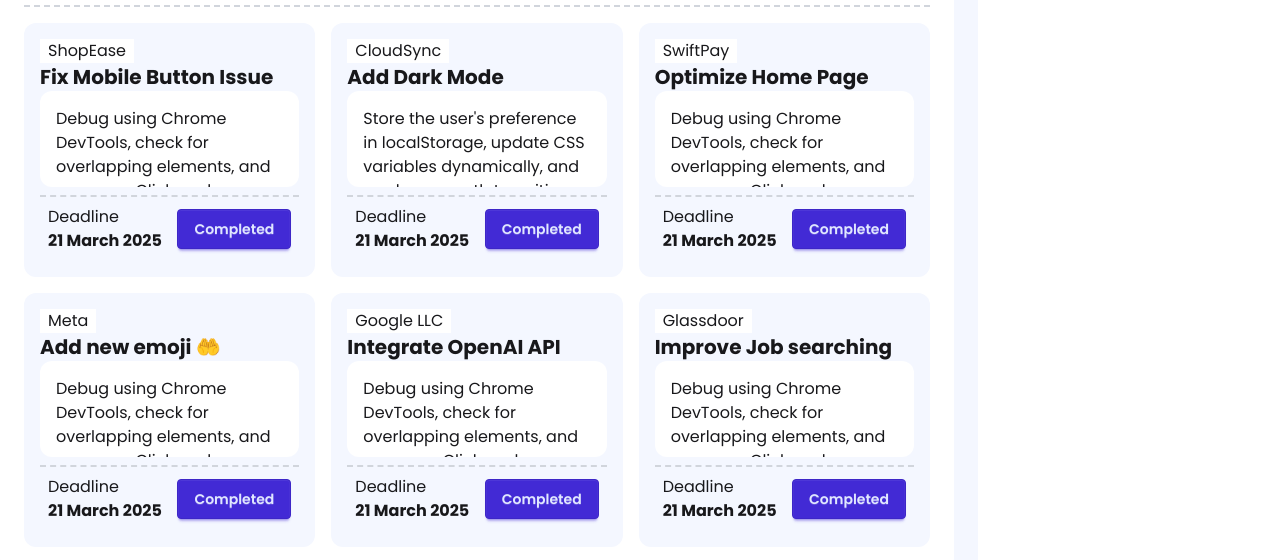
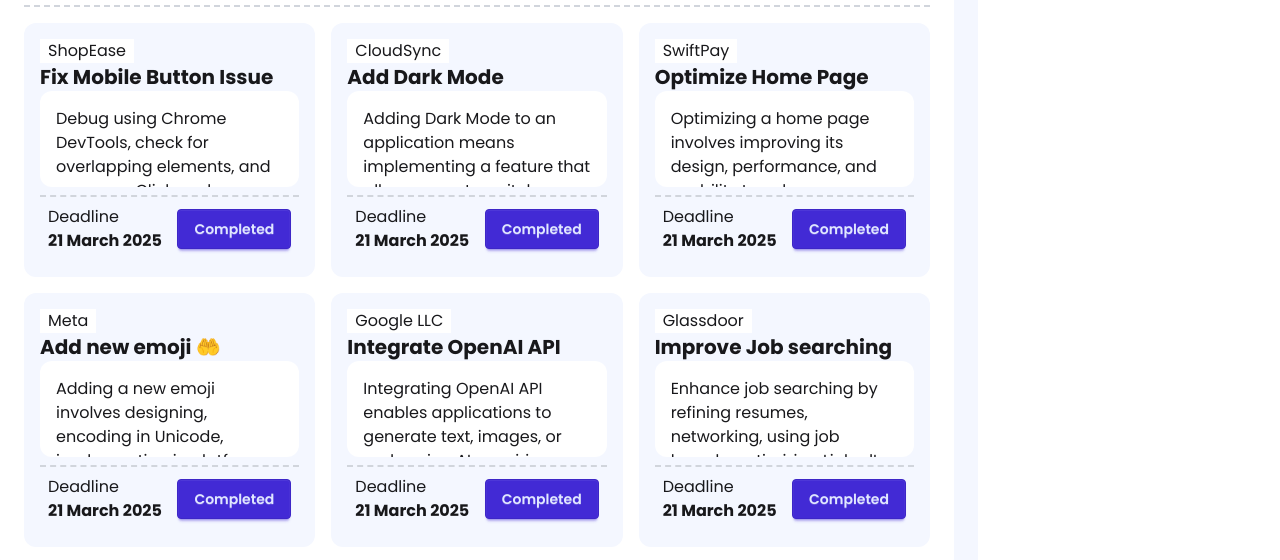
Before and after one commit to khushbul10/a05, a plain HTML site: page index.html in a window 1280 px wide. Shown: the part 238-798 px from the top of the page. Drawn offline with nearby package versions, Linux system fonts and the light colour scheme.

Commit message:
update some texts

```diff
--- a/index.html
+++ b/index.html
@@ -64,7 +64,8 @@
                         <h3 id="task-left" class="text-3xl font-bold">06</h3>
                     </div>
                 </div>
-                <div id="blog-box" class="navbar-center p-4  w-full  h-full col-span-2  bg-linear-to-r from-[#3752FD] rounded-xl to-[#9BA8F8] ">
+                <div id="blog-box"
+                    class="navbar-center p-4  w-full  h-full col-span-2  bg-linear-to-r from-[#3752FD] rounded-xl to-[#9BA8F8] ">
                     <img src="assets/board.png" alt="">
                     <p class="text-white text-xl">Discover Something<br>New Today!</p>
                 </div>
@@ -79,7 +80,8 @@
                     <div class="card flex justify-between bg-[#F4F7FF] p-4 rounded-xl">
                         <h3 class="bg-white w-fit px-2">ShopEase</h3>
                         <h2 class="text-xl font-bold">Fix Mobile Button Issue</h2>
-                        <p class="h-24 mb-2 rounded-xl overflow-hidden p-4 bg-white">Debug using Chrome DevTools, check for overlapping elements, and ensure onClick works properly
+                        <p class="h-24 mb-2 rounded-xl overflow-hidden p-4 bg-white">Debug using Chrome DevTools, check
+                            for overlapping elements, and ensure onClick works properly
                             and ensure onClick works properly</p>
                         <div class="flex justify-between border-t-2 border-gray-300 border-dashed p-2 items-center">
                             <div>
@@ -94,7 +96,7 @@
                     <div class="card flex justify-between bg-[#F4F7FF] p-4 rounded-xl">
                         <h3 class="bg-white w-fit px-2">CloudSync</h3>
                         <h2 class="text-xl font-bold">Add Dark Mode</h2>
-                        <p class="h-24 mb-2 rounded-xl overflow-hidden p-4 bg-white">Store the user's preference in localStorage, update CSS variables dynamically, and apply a smooth transition effect.</p>
+                        <p class="h-24 mb-2 rounded-xl overflow-hidden p-4 bg-white">Adding Dark Mode to an application means implementing a feature that allows users to switch between a light theme (default) and a dark theme (darker background with lighter text).</p>
                         <div class="flex justify-between border-t-2 border-gray-300 border-dashed p-2 items-center">
                             <div>
                                 <p>Deadline</p>
@@ -108,8 +110,7 @@
                     <div class="card flex justify-between bg-[#F4F7FF] p-4 rounded-xl">
                         <h3 class="bg-white w-fit px-2">SwiftPay</h3>
                         <h2 class="text-xl font-bold">Optimize Home Page</h2>
-                        <p class="h-24 mb-2 rounded-xl overflow-hidden p-4 bg-white">Debug using Chrome DevTools, check for overlapping elements, and ensure onClick works properly
-                            and ensure onClick works properly</p>
+                        <p class="h-24 mb-2 rounded-xl overflow-hidden p-4 bg-white">Optimizing a home page involves improving its design, performance, and usability to enhance user experience, engagement, and conversions.</p>
                         <div class="flex justify-between border-t-2 border-gray-300 border-dashed p-2 items-center">
                             <div>
                                 <p>Deadline</p>
@@ -123,8 +124,7 @@
                     <div class="card flex justify-between bg-[#F4F7FF] p-4 rounded-xl">
                         <h3 class="bg-white w-fit px-2">Meta</h3>
                         <h2 class="text-xl font-bold">Add new emoji &#x1F932;</h2>
-                        <p class="h-24 mb-2 rounded-xl overflow-hidden p-4 bg-white">Debug using Chrome DevTools, check for overlapping elements, and ensure onClick works properly
-                            and ensure onClick works properly</p>
+                        <p class="h-24 mb-2 rounded-xl overflow-hidden p-4 bg-white">Adding a new emoji involves designing, encoding in Unicode, implementing in platforms, and ensuring compatibility across devices for expressive communication.</p>
                         <div class="flex justify-between border-t-2 border-gray-300 border-dashed p-2 items-center">
                             <div>
                                 <p>Deadline</p>
@@ -138,8 +138,7 @@
                     <div class="card flex justify-between bg-[#F4F7FF] p-4 rounded-xl">
                         <h3 class="bg-white w-fit px-2">Google LLC</h3>
                         <h2 class="text-xl font-bold">Integrate OpenAI API</h2>
-                        <p class="h-24 mb-2 rounded-xl overflow-hidden p-4 bg-white">Debug using Chrome DevTools, check for overlapping elements, and ensure onClick works properly
-                            and ensure onClick works properly</p>
+                        <p class="h-24 mb-2 rounded-xl overflow-hidden p-4 bg-white">Integrating OpenAI API enables applications to generate text, images, or code using AI, requiring authentication, API calls, and response handling.</p>
                         <div class="flex justify-between border-t-2 border-gray-300 border-dashed p-2 items-center">
                             <div>
                                 <p>Deadline</p>
@@ -153,8 +152,7 @@
                     <div class="card flex justify-between bg-[#F4F7FF] p-4 rounded-xl">
                         <h3 class="bg-white w-fit px-2">Glassdoor</h3>
                         <h2 class="text-xl font-bold">Improve Job searching </h2>
-                        <p class="h-24 mb-2 rounded-xl overflow-hidden p-4 bg-white">Debug using Chrome DevTools, check for overlapping elements, and ensure onClick works properly
-                            and ensure onClick works properly</p>
+                        <p class="h-24 mb-2 rounded-xl overflow-hidden p-4 bg-white">Enhance job searching by refining resumes, networking, using job boards, optimizing LinkedIn, tailoring applications, and preparing for interviews strategically.</p>
                         <div class="flex justify-between border-t-2 border-gray-300 border-dashed p-2 items-center">
                             <div>
                                 <p>Deadline</p>
@@ -189,7 +187,7 @@
     <script>
         document.documentElement.style.backgroundColor = '#F4F7FF';
         document.getElementById('btn-theme').addEventListener('click', () => {
-            const randomColor = '#' + Math.floor(Math.random()*16777215).toString(16);
+            const randomColor = '#' + Math.floor(Math.random() * 16777215).toString(16);
             document.documentElement.style.backgroundColor = randomColor;
         });
     </script>
```
Lines whose indentation alone changed are shown as unchanged.
